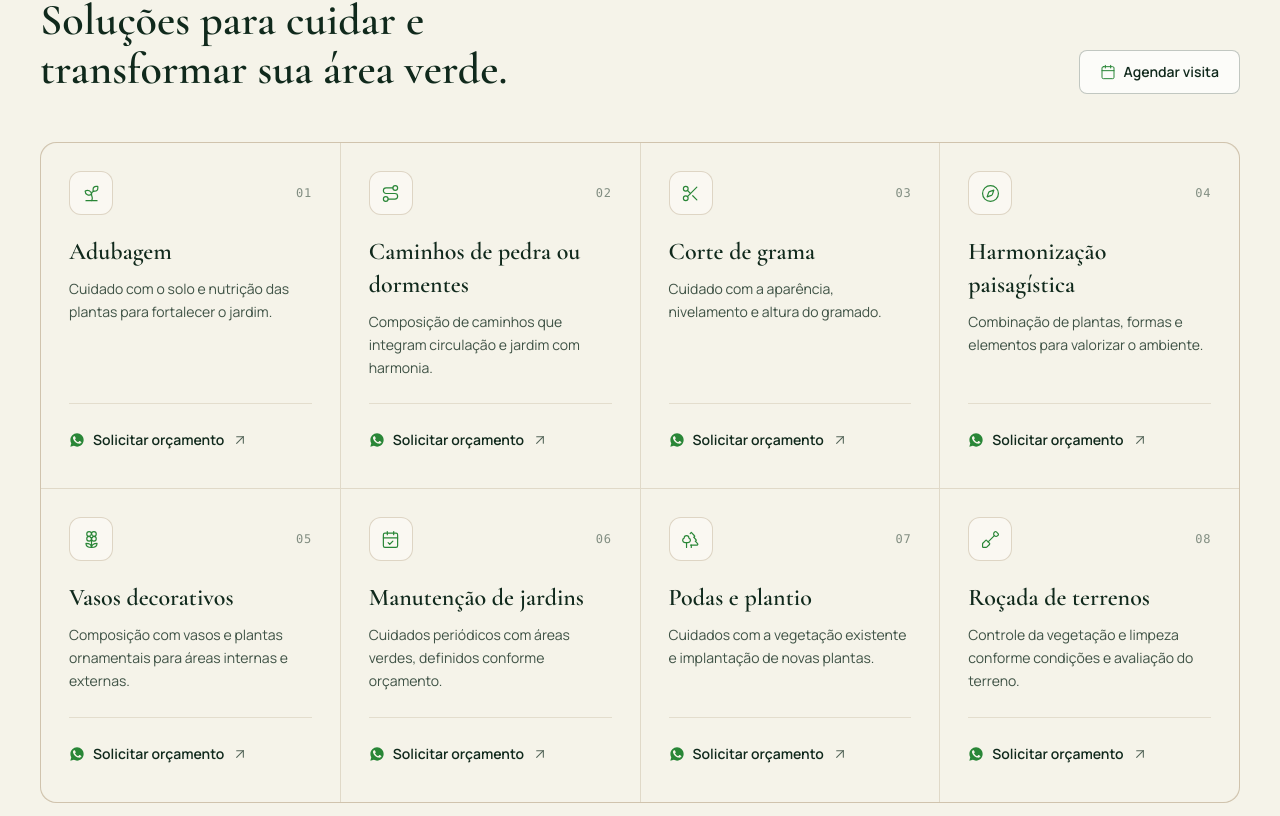
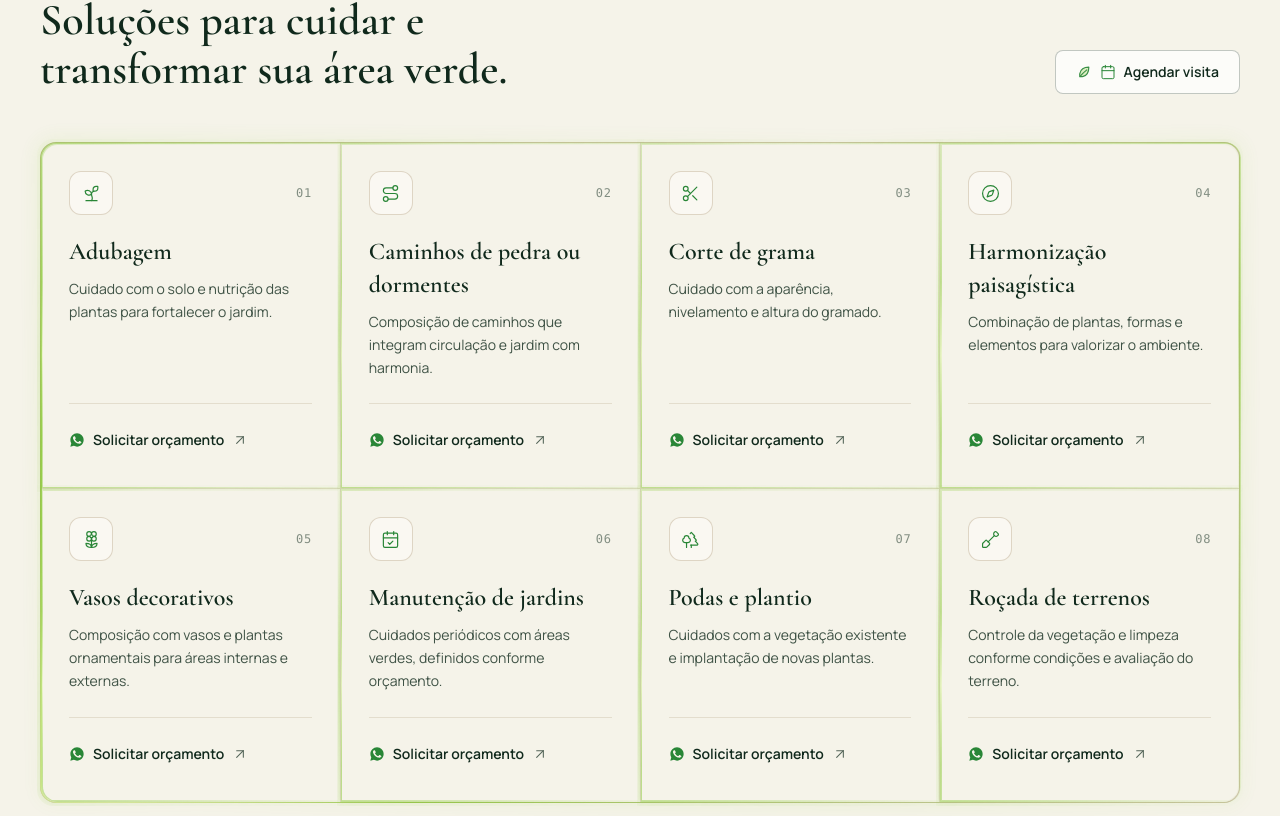
Before and after one commit to elosites-web/JL-Jardinagem-e-Paisagismo, a React (Vite) app: page / in a window 1280 px wide. Shown: the part 1604-2420 px from the top of the page. Built offline with nearby package versions, Linux system fonts and the light colour scheme.

Commit message:
feat(ui): add glowing border effect to services grid
Implement a conic-gradient animated border and subtle glow effect to the services section to enhance visual engagement.

```diff
--- a/src/components/ServicesSection.tsx
+++ b/src/components/ServicesSection.tsx
@@ -68,8 +68,30 @@ export function ServicesSection() {
 
           <a
             href="#agendar-visita"
-            className="inline-flex min-h-[44px] w-fit items-center gap-2 rounded-lg border border-[#10291C]/25 bg-white/70 px-5 py-2.5 text-sm font-semibold text-[#10291C] transition-colors hover:border-[#298637] hover:bg-white whitespace-nowrap"
+            className="services-cta-link inline-flex min-h-[44px] w-fit items-center gap-2 rounded-lg border border-[#10291C]/25 bg-white/70 px-5 py-2.5 text-sm font-semibold text-[#10291C] transition-colors hover:border-[#298637] hover:bg-white whitespace-nowrap"
           >
+            <span
+              aria-hidden="true"
+              className="services-cta-leaf inline-flex h-4 w-4 shrink-0 items-center justify-center text-[#298637]"
+            >
+              <svg viewBox="0 0 16 16" className="h-3.5 w-3.5" fill="none">
+                <path
+                  d="M13.5 2.5C8.5 2.5 4.2 5.1 3.2 9.8C2.9 11.2 3.1 12.4 3.5 13.2C4.4 13.4 5.7 13.4 7.1 13C11.4 11.8 13.5 7.8 13.5 2.5Z"
+                  fill="#84C62B"
+                  fillOpacity="0.3"
+                  stroke="currentColor"
+                  strokeWidth="1.35"
+                  strokeLinecap="round"
+                  strokeLinejoin="round"
+                />
+                <path
+                  d="M3.2 13.2C5.4 10.7 8.1 8.1 11.2 5.6"
+                  stroke="currentColor"
+                  strokeWidth="1.25"
+                  strokeLinecap="round"
+                />
+              </svg>
+            </span>
             <Calendar className="h-4 w-4 text-[#298637]" strokeWidth={1.5} aria-hidden="true" />
             <span>Agendar visita</span>
           </a>
@@ -77,7 +99,7 @@ export function ServicesSection() {
 
         <div
           data-scroll-reveal={revealGrid['data-scroll-reveal']}
-          className={`${revealGrid.className} mt-12 grid gap-px rounded-2xl border border-[#BBA98D]/45 bg-[#BBA98D]/35 sm:grid-cols-2 lg:grid-cols-4`}
+          className={`${revealGrid.className} services-grid-glow mt-12 grid gap-px rounded-2xl border border-[#BBA98D]/45 bg-[#BBA98D]/35 sm:grid-cols-2 lg:grid-cols-4`}
         >
           {SERVICES_LIST.map((service, index) => {
             const cornerClass = [
@@ -94,7 +116,7 @@ export function ServicesSection() {
             return (
               <article
                 key={service.id}
-                className={`services-article-card group relative z-0 flex flex-col justify-between bg-[#F5F3E9] p-6 transition-[transform,box-shadow,background-color,border-radius] duration-300 ease-out hover:z-10 hover:scale-105 hover:!rounded-2xl hover:bg-[#FAF8F2] hover:shadow-[0_24px_48px_-14px_rgba(16,41,28,0.22)] hover:ring-1 hover:ring-[#BBA98D]/55 motion-reduce:transition-colors motion-reduce:hover:scale-100 sm:p-7 ${cornerClass}`}
+                className={`services-article-card group relative z-0 flex flex-col justify-between bg-[#F5F3E9] p-6 transition-[transform,box-shadow,background-color,border-radius] duration-300 ease-out hover:z-10 focus-within:z-10 hover:scale-105 focus-within:scale-105 hover:!rounded-2xl focus-within:!rounded-2xl hover:bg-[#FAF8F2] focus-within:bg-[#FAF8F2] hover:shadow-[0_24px_48px_-14px_rgba(16,41,28,0.22)] focus-within:shadow-[0_24px_48px_-14px_rgba(16,41,28,0.22)] hover:ring-1 focus-within:ring-1 hover:ring-[#BBA98D]/55 focus-within:ring-[#BBA98D]/55 motion-reduce:transition-colors motion-reduce:hover:scale-100 motion-reduce:focus-within:scale-100 sm:p-7 ${cornerClass}`}
               >
               <div>
                 <div className="flex items-center justify-between gap-4">
--- a/src/index.css
+++ b/src/index.css
@@ -220,6 +220,240 @@
 
 .wave-divider-parallax[data-sprouted="true"] > path:nth-of-type(4) {
   animation: waveOrganicSprout 840ms cubic-bezier(0.22, 1, 0.36, 1) 170ms both;
+}
+
+@property --services-glow-angle {
+  syntax: "<angle>";
+  initial-value: 120deg;
+  inherits: false;
+}
+
+@keyframes servicesContourSweep {
+  from {
+    --services-glow-angle: 120deg;
+  }
+  to {
+    --services-glow-angle: 480deg;
+  }
+}
+
+.services-grid-glow {
+  position: relative;
+  isolation: isolate;
+}
+
+.services-grid-glow::before,
+.services-grid-glow::after {
+  content: "";
+  position: absolute;
+  border-radius: inherit;
+  pointer-events: none;
+  opacity: 0;
+  transition: opacity 420ms cubic-bezier(0.22, 1, 0.36, 1);
+}
+
+.services-grid-glow::before {
+  inset: -1.5px;
+  z-index: 2;
+  padding: 1.5px;
+  background: conic-gradient(
+    from var(--services-glow-angle, 120deg),
+    rgba(132, 198, 43, 0.14) 0deg,
+    rgba(132, 198, 43, 0.56) 52deg,
+    #84C62B 95deg,
+    rgba(218, 243, 152, 0.94) 118deg,
+    #84C62B 145deg,
+    rgba(132, 198, 43, 0.22) 205deg,
+    rgba(132, 198, 43, 0.12) 265deg,
+    rgba(132, 198, 43, 0.62) 318deg,
+    rgba(132, 198, 43, 0.14) 360deg
+  );
+  -webkit-mask:
+    linear-gradient(#fff 0 0) content-box,
+    linear-gradient(#fff 0 0);
+  -webkit-mask-composite: xor;
+  mask:
+    linear-gradient(#fff 0 0) content-box,
+    linear-gradient(#fff 0 0);
+  mask-composite: exclude;
+}
+
+.services-grid-glow::after {
+  inset: -4px;
+  z-index: -1;
+  background: linear-gradient(
+    135deg,
+    rgba(132, 198, 43, 0.22) 0%,
+    rgba(132, 198, 43, 0.06) 44%,
+    rgba(132, 198, 43, 0.24) 78%,
+    rgba(132, 198, 43, 0.10) 100%
+  );
+  filter: blur(10px);
+}
+
+.services-grid-glow[data-scroll-reveal="visible"]::before,
+.services-grid-glow[data-scroll-reveal="settled"]::before {
+  opacity: 0.72;
+  animation: servicesContourSweep 1.6s cubic-bezier(0.22, 1, 0.36, 1) 1 both;
+}
+
+.services-grid-glow[data-scroll-reveal="visible"]::after,
+.services-grid-glow[data-scroll-reveal="settled"]::after {
+  opacity: 0.45;
+}
+
+.services-grid-glow:hover::before,
+.services-grid-glow:focus-within::before {
+  opacity: 1;
+  animation: servicesContourSweep 6s linear infinite;
+}
+
+.services-grid-glow:hover::after,
+.services-grid-glow:focus-within::after {
+  opacity: 0.85;
+}
+
+.services-cta-leaf {
+  opacity: 0;
+  transform: translate3d(-6px, 2px, 0) scale(0.68) rotate(-18deg);
+  transition:
+    opacity 460ms cubic-bezier(0.22, 1, 0.36, 1) 140ms,
+    transform 520ms cubic-bezier(0.22, 1, 0.36, 1) 140ms,
+    color 220ms ease;
+  will-change: opacity, transform;
+}
+
+[data-scroll-reveal="visible"] .services-cta-leaf,
+[data-scroll-reveal="settled"] .services-cta-leaf {
+  opacity: 0.92;
+  transform: translate3d(0, 0, 0) scale(1) rotate(0deg);
+}
+
+.services-cta-link:hover .services-cta-leaf,
+.services-cta-link:focus .services-cta-leaf,
+.services-cta-link:focus-visible .services-cta-leaf {
+  opacity: 1;
+  color: #10291C;
+  transform: translate3d(0, -1px, 0) scale(1.14) rotate(8deg);
+  transition-delay: 0ms;
+}
+
+@property --service-card-glow-angle {
+  syntax: "<angle>";
+  initial-value: 135deg;
+  inherits: false;
+}
+
+@keyframes serviceCardGlowSweep {
+  from {
+    --service-card-glow-angle: 135deg;
+  }
+  to {
+    --service-card-glow-angle: 495deg;
+  }
+}
+
+.services-article-card {
+  --card-glow-opacity: 0;
+  --card-halo-opacity: 0;
+}
+
+.services-article-card:nth-of-type(1) { --card-glow-delay: 0ms; }
+.services-article-card:nth-of-type(2) { --card-glow-delay: 65ms; }
+.services-article-card:nth-of-type(3) { --card-glow-delay: 130ms; }
+.services-article-card:nth-of-type(4) { --card-glow-delay: 195ms; }
+.services-article-card:nth-of-type(5) { --card-glow-delay: 260ms; }
+.services-article-card:nth-of-type(6) { --card-glow-delay: 325ms; }
+.services-article-card:nth-of-type(7) { --card-glow-delay: 390ms; }
+.services-article-card:nth-of-type(8) { --card-glow-delay: 455ms; }
+
+.services-article-card::before,
+.services-article-card::after {
+  content: "";
+  position: absolute;
+  border-radius: inherit;
+  pointer-events: none;
+  transition: opacity 400ms cubic-bezier(0.22, 1, 0.36, 1) var(--card-glow-delay, 0ms);
+}
+
+.services-article-card::before {
+  inset: 0;
+  z-index: 2;
+  padding: 1.5px;
+  opacity: var(--card-glow-opacity, 0);
+  background: conic-gradient(
+    from var(--service-card-glow-angle, 135deg),
+    rgba(132, 198, 43, 0.12) 0deg,
+    rgba(132, 198, 43, 0.58) 54deg,
+    #84C62B 96deg,
+    rgba(220, 244, 158, 0.95) 120deg,
+    #84C62B 148deg,
+    rgba(132, 198, 43, 0.18) 210deg,
+    rgba(132, 198, 43, 0.10) 270deg,
+    rgba(132, 198, 43, 0.60) 320deg,
+    rgba(132, 198, 43, 0.12) 360deg
+  );
+  -webkit-mask:
+    linear-gradient(#fff 0 0) content-box,
+    linear-gradient(#fff 0 0);
+  -webkit-mask-composite: xor;
+  mask:
+    linear-gradient(#fff 0 0) content-box,
+    linear-gradient(#fff 0 0);
+  mask-composite: exclude;
+}
+
+.services-article-card::after {
+  inset: -4px;
+  z-index: 1;
+  padding: 5px;
+  opacity: var(--card-halo-opacity, 0);
+  background: conic-gradient(
+    from var(--service-card-glow-angle, 135deg),
+    rgba(132, 198, 43, 0.12) 0deg,
+    rgba(132, 198, 43, 0.48) 72deg,
+    rgba(132, 198, 43, 0.78) 115deg,
+    rgba(132, 198, 43, 0.36) 160deg,
+    rgba(132, 198, 43, 0.10) 240deg,
+    rgba(132, 198, 43, 0.52) 318deg,
+    rgba(132, 198, 43, 0.12) 360deg
+  );
+  -webkit-mask:
+    linear-gradient(#fff 0 0) content-box,
+    linear-gradient(#fff 0 0);
+  -webkit-mask-composite: xor;
+  mask:
+    linear-gradient(#fff 0 0) content-box,
+    linear-gradient(#fff 0 0);
+  mask-composite: exclude;
+  filter: blur(6px);
+}
+
+[data-scroll-reveal="visible"] .services-article-card,
+[data-scroll-reveal="settled"] .services-article-card {
+  --card-glow-opacity: 0.44;
+  --card-halo-opacity: 0.24;
+}
+
+[data-scroll-reveal="visible"] .services-article-card::before,
+[data-scroll-reveal="settled"] .services-article-card::before {
+  animation: serviceCardGlowSweep 1.5s cubic-bezier(0.22, 1, 0.36, 1) var(--card-glow-delay, 0ms) 1 both;
+}
+
+.services-article-card:hover,
+.services-article-card:focus-within,
+[data-scroll-reveal] .services-article-card:hover,
+[data-scroll-reveal] .services-article-card:focus-within {
+  --card-glow-delay: 0ms;
+  --card-glow-opacity: 1;
+  --card-halo-opacity: 0.85;
+}
+
+.services-article-card:hover::before,
+.services-article-card:focus-within::before,
+[data-scroll-reveal] .services-article-card:hover::before,
+[data-scroll-reveal] .services-article-card:focus-within::before {
+  animation: serviceCardGlowSweep 4.2s linear infinite;
 }
 
 @keyframes subtleWhatsAppPulse {
@@ -796,6 +1030,38 @@
     animation: none;
   }
 
+  .services-grid-glow::before,
+  .services-grid-glow::after,
+  .services-grid-glow[data-scroll-reveal="visible"]::before,
+  .services-grid-glow[data-scroll-reveal="settled"]::before,
+  .services-grid-glow:hover::before,
+  .services-grid-glow:focus-within::before {
+    transition: none;
+    animation: none;
+  }
+
+  .services-cta-leaf,
+  [data-scroll-reveal="visible"] .services-cta-leaf,
+  [data-scroll-reveal="settled"] .services-cta-leaf,
+  .services-cta-link:hover .services-cta-leaf,
+  .services-cta-link:focus .services-cta-leaf,
+  .services-cta-link:focus-visible .services-cta-leaf {
+    opacity: 1;
+    transform: none;
+    transition: none;
+    will-change: auto;
+  }
+
+  .services-article-card::before,
+  .services-article-card::after,
+  [data-scroll-reveal="visible"] .services-article-card::before,
+  [data-scroll-reveal="settled"] .services-article-card::before,
+  .services-article-card:hover::before,
+  .services-article-card:focus-within::before {
+    transition: none;
+    animation: none;
+  }
+
   .whatsapp-floating-cta:focus,
   .whatsapp-floating-cta:focus-visible {
     animation: none;
```
